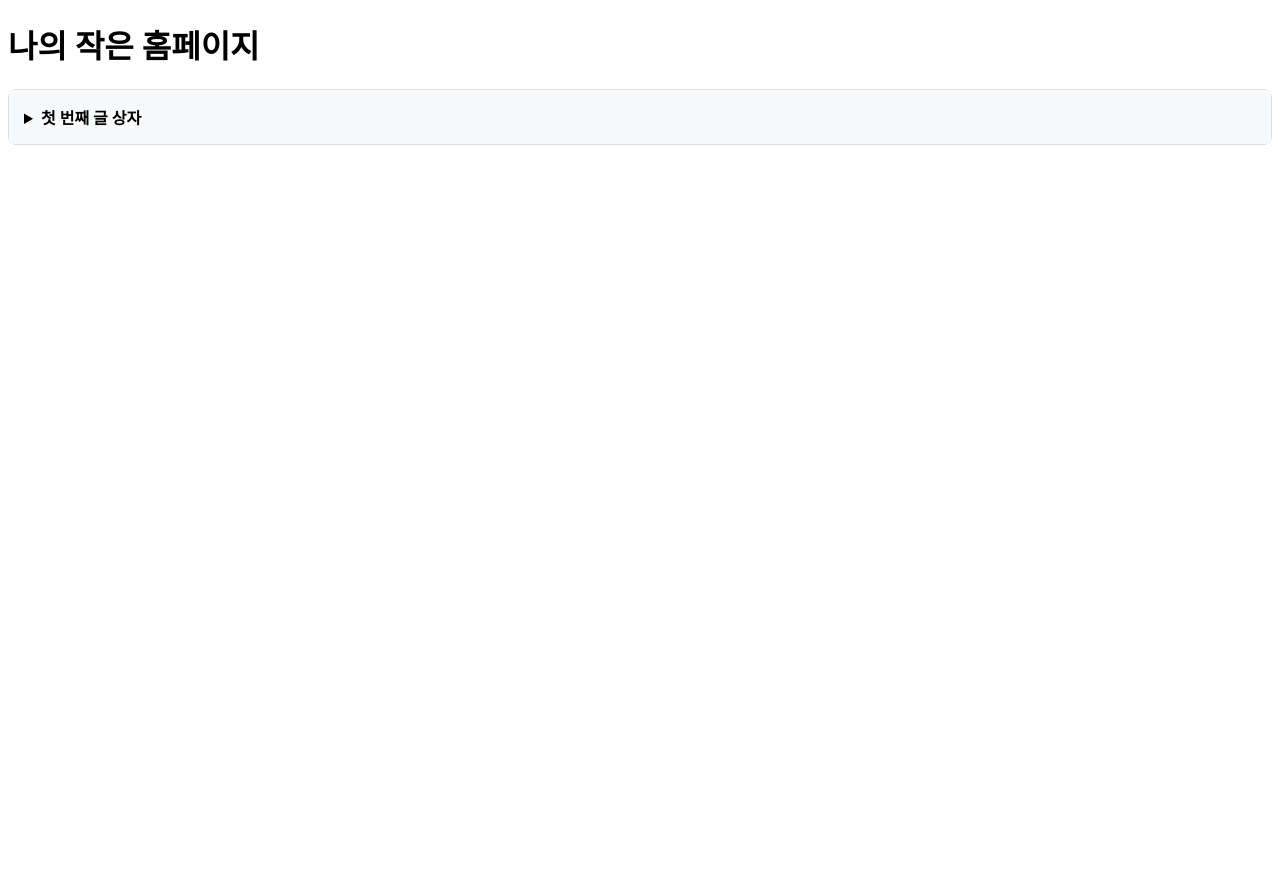
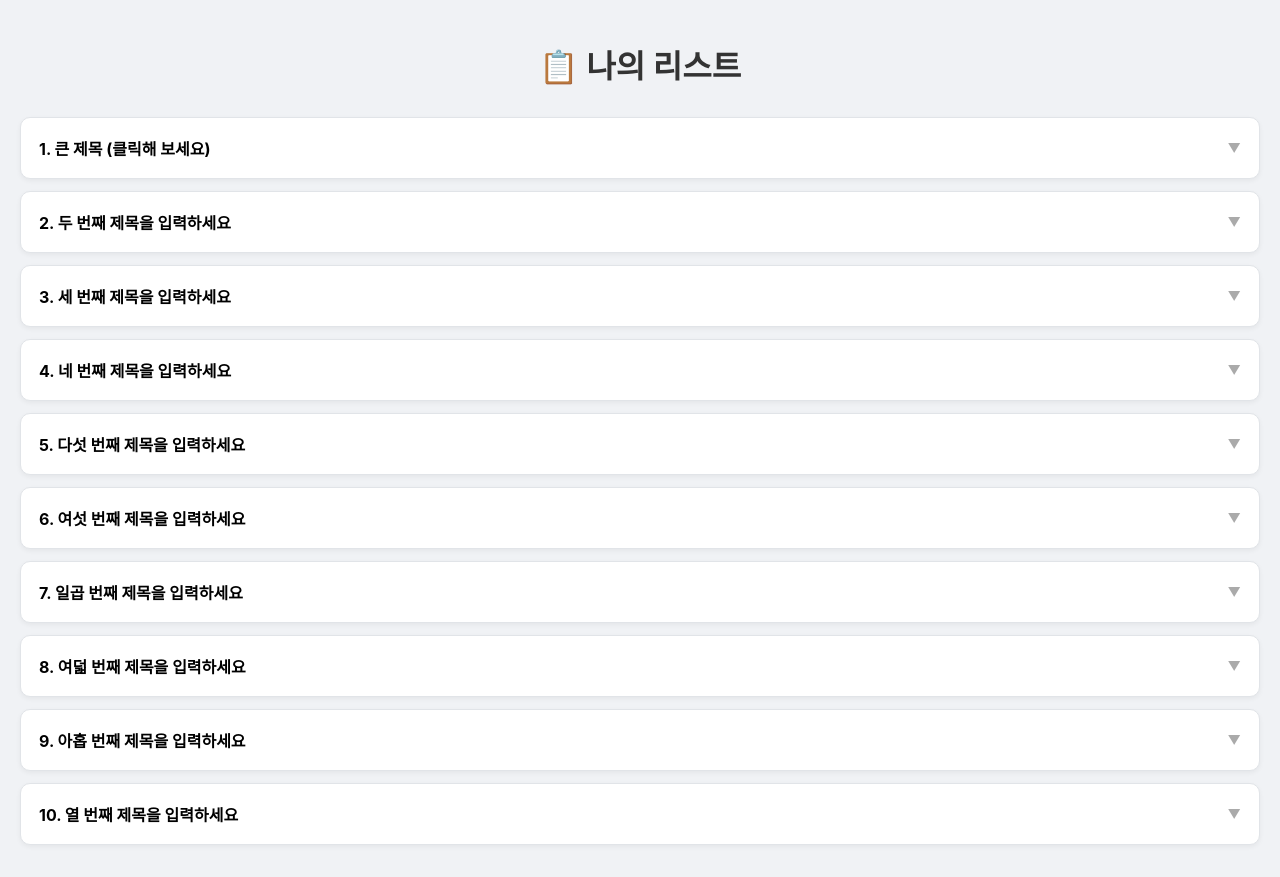
Before and after one commit to jeehyoungkim-lab/navtools, a plain HTML site: page index.html in a window 1280 px wide. Before the commit the page ends 800 px from the top, so only its background shows below. Drawn offline with Linux system fonts and the light colour scheme.

Commit message:
Update index.html

```diff
--- a/index.html
+++ b/index.html
@@ -1,17 +1,136 @@
 <!DOCTYPE html>
-<html>
+<html lang="ko">
 <head>
     <meta charset="UTF-8">
-    <title>내 홈페이지</title>
+    <meta name="viewport" content="width=device-width, initial-scale=1.0">
+    <title>나의 홈페이지</title>
     <style>
-        /* HTML <details> 태그를 활용한 간단한 아코디언 스타일 */
-        details { margin-bottom: 10px; border: 1px solid #ddd; border-radius: 8px; }
-        summary { padding: 15px; background-color: #f8f9fa; cursor: pointer; font-weight: bold; }
-        .content { padding: 15px; }
+        /* 모바일에서 보기 편한 기본 설정 */
+        body {
+            font-family: -apple-system, BlinkMacSystemFont, "Segoe UI", Roboto, sans-serif;
+            padding: 20px;
+            background-color: #f0f2f5;
+            margin: 0;
+        }
+
+        h1 { text-align: center; color: #333; margin-bottom: 30px; }
+
+        /* 글 상자 스타일 */
+        details {
+            background: #fff;
+            margin-bottom: 12px;
+            border-radius: 10px;
+            box-shadow: 0 2px 5px rgba(0,0,0,0.05);
+            overflow: hidden;
+            border: 1px solid #e1e4e8;
+        }
+
+        /* 가로로 긴 클릭 부분 */
+        summary {
+            padding: 18px;
+            font-weight: bold;
+            cursor: pointer;
+            list-style: none; /* 화살표 숨기기 */
+            outline: none;
+            display: flex;
+            justify-content: space-between;
+            align-items: center;
+        }
+
+        /* 클릭했을 때 디자인 변경 */
+        details[open] summary {
+            background-color: #f8f9fa;
+            border-bottom: 1px solid #eee;
+        }
+
+        /* 내용이 나타나는 부분 */
+        .content {
+            padding: 18px;
+            line-height: 1.6;
+            color: #444;
+            font-size: 0.95rem;
+        }
+
+        /* 화살표 모양 대신 간단한 표시 추가 (선택사항) */
+        summary::after { content: '▼'; font-size: 0.8em; color: #aaa; }
+        details[open] summary::after { content: '▲'; }
     </style>
 </head>
 <body>
-    <h1>나의 작은 홈페이지</h1>
-    <details><summary>첫 번째 글 상자</summary><div class="content">내용입니다.</div></details>
+
+    <h1>📋 나의 리스트</h1>
+
+    <!-- 글 상자 10개 반복 시작 -->
+<!-- 큰 상자 시작 -->
+    <details class="parent">
+        <summary>1. 큰 제목 (클릭해 보세요)</summary>
+        <div class="content">
+            <p>여기는 큰 상자의 일반 설명입니다.</p>
+
+            <!-- 하위(중첩) 상자 1 -->
+            <details class="child">
+                <summary>ㄴ 하위 메뉴 A (들여쓰기 됨)</summary>
+                <div class="content">
+                    상세한 하위 내용 A입니다.
+                </div>
+            </details>
+
+            <!-- 하위(중첩) 상자 2 -->
+            <details class="child">
+                <summary>ㄴ 하위 메뉴 B</summary>
+                <div class="content">
+                    상세한 하위 내용 B입니다.
+                </div>
+            </details>
+        </div>
+    </details>
+
+
+    <details>
+        <summary>2. 두 번째 제목을 입력하세요</summary>
+        <div class="content">두 번째 상자의 상세 내용입니다.</div>
+    </details>
+
+    <details>
+        <summary>3. 세 번째 제목을 입력하세요</summary>
+        <div class="content">세 번째 상자의 상세 내용입니다.</div>
+    </details>
+
+    <details>
+        <summary>4. 네 번째 제목을 입력하세요</summary>
+        <div class="content">네 번째 상자의 상세 내용입니다.</div>
+    </details>
+
+    <details>
+        <summary>5. 다섯 번째 제목을 입력하세요</summary>
+        <div class="content">다섯 번째 상자의 상세 내용입니다.</div>
+    </details>
+
+    <details>
+        <summary>6. 여섯 번째 제목을 입력하세요</summary>
+        <div class="content">여섯 번째 상자의 상세 내용입니다.</div>
+    </details>
+
+    <details>
+        <summary>7. 일곱 번째 제목을 입력하세요</summary>
+        <div class="content">일곱 번째 상자의 상세 내용입니다.</div>
+    </details>
+
+    <details>
+        <summary>8. 여덟 번째 제목을 입력하세요</summary>
+        <div class="content">여덟 번째 상자의 상세 내용입니다.</div>
+    </details>
+
+    <details>
+        <summary>9. 아홉 번째 제목을 입력하세요</summary>
+        <div class="content">아홉 번째 상자의 상세 내용입니다.</div>
+    </details>
+
+    <details>
+        <summary>10. 열 번째 제목을 입력하세요</summary>
+        <div class="content">열 번째 상자의 상세 내용입니다.</div>
+    </details>
+    <!-- 글 상자 10개 반복 끝 -->
+
 </body>
 </html>
```
